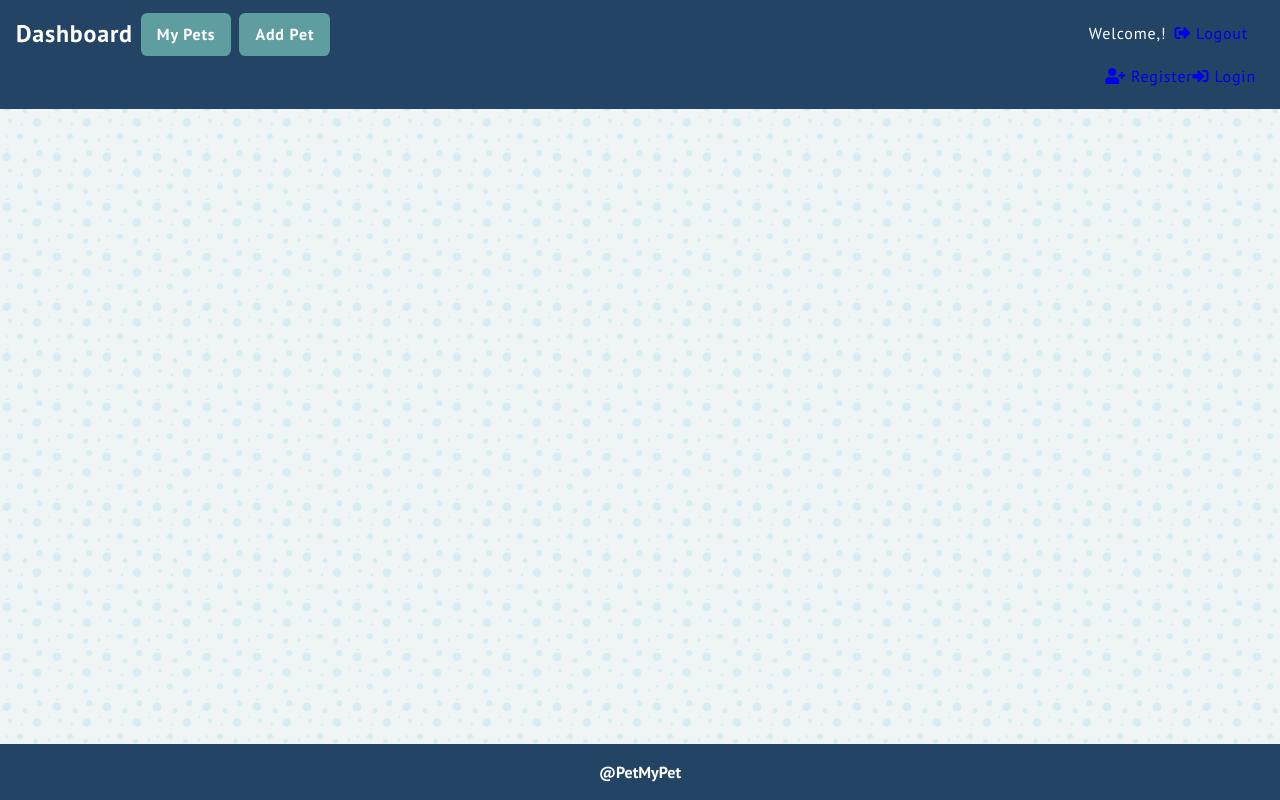
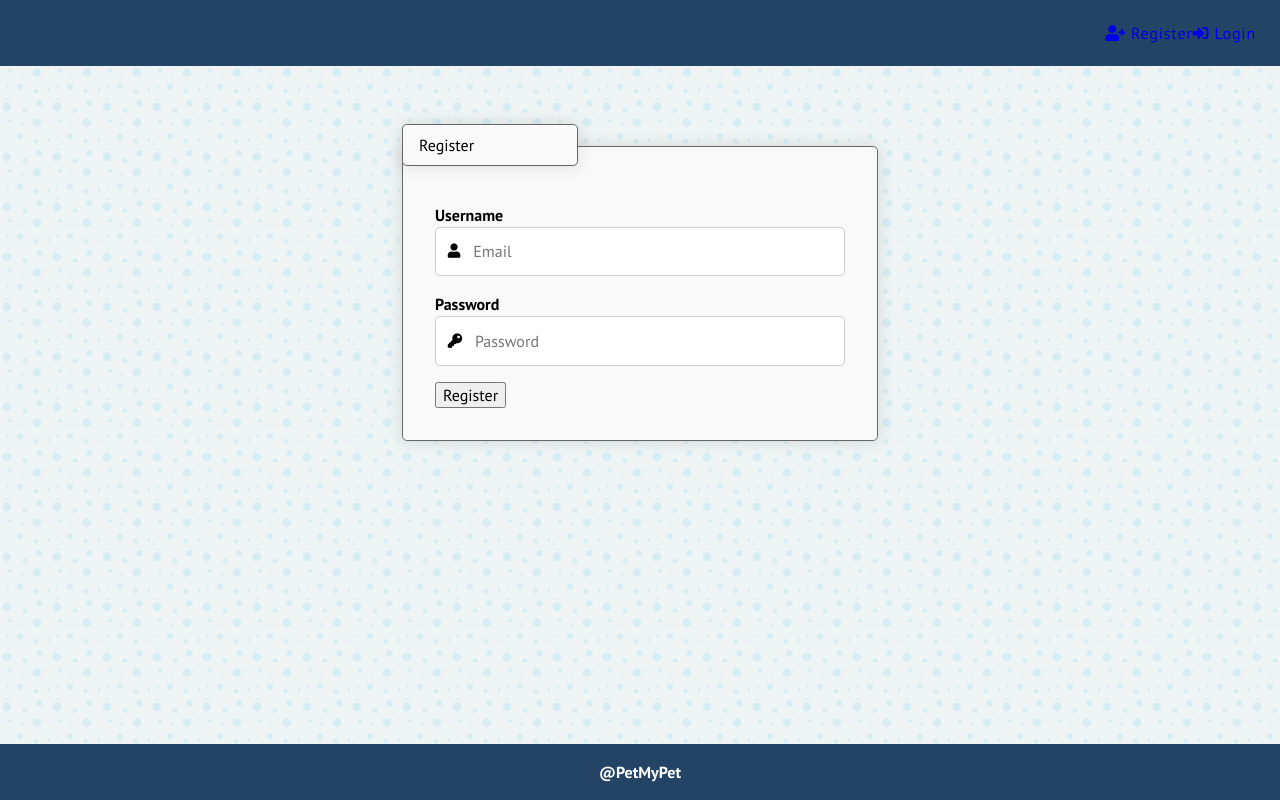
Before and after one commit to tsankovelichkov/petsApp, a React (Create React App) app in the folder client/: page /register in a window 1280 px wide. Built offline with nearby package versions, Linux system fonts and the light colour scheme; no server answers; a web font is replaced by a local one.

Commit message:
initalize firebase and updating Header component

```diff
--- a/client/src/App.js
+++ b/client/src/App.js
@@ -1,5 +1,6 @@
+import { useEffect,useState } from "react";
 import { Route, Routes } from "react-router-dom"
-import {} from 'react-router'
+import firebase from "../src/utils/firebase";
 
 
 import './App.css';
@@ -10,19 +11,40 @@ import Main from './components/Main/Main';
 import Details from "./components/Details/Details";
 import Login from "./components/Login/Login";
 import Logout from "./components/Logout/Logout";
+import Register from "./components/Register/Register";
 
 
 function App() {
 
+  const [appUser,setAppUser] = useState({})
+
+  useEffect(() => {
+    firebase.auth().onAuthStateChanged((user)=>{
+      if(user) {
+          setAppUser({
+            isAuth:true,
+            userData:user._delegate.email
+          })
+      } else {
+        setAppUser({
+          isAuth:false,
+          userData: null
+        })
+      }
+  })
+  }, []);
+
+
   return (
     <div id="container">
-      <Header />
+      <Header user={appUser} />
       <Routes>
         <Route path='/' element={<Main />}/>
         <Route path="/categories/:category" element={<Main />} />
         <Route path="/pets/details/:id" element={<Details/>} />
         <Route path="/login" element={<Login/>} />
         <Route path="/logout" element={<Logout/>} />
+        <Route path="/register" element={<Register/>} />
       </Routes>
       <Footer />
     </div>
--- a/client/src/components/Header/Header.js
+++ b/client/src/components/Header/Header.js
@@ -1,29 +1,29 @@
 import { Link } from "react-router-dom";
 
-function Header() {
+function Header({user}) {
     return (
         <>
             <header id="site-header">
                 <nav className="navbar">
 
                     <section className="navbar-dashboard">
-                        <div className="first-bar">
+                        {user.isAuth ? (<div className="first-bar">
                             <a href="#">Dashboard</a>
                             <a className="button" href="#">My Pets</a>
                             <a className="button" href="#">Add Pet</a>
-                        </div>
+                        </div>): null}
                         <div className="second-bar">
-                            <ul>
-                                <li>Welcome,!</li>
+                            {user.isAuth ? (<ul>
+                                <li>Welcome,{user.userData}!</li>
                                 <li><Link to="/logout"><i className="fas fa-sign-out-alt"></i> Logout</Link></li>
-                            </ul>
+                            </ul>):null}
                         </div>
                     </section>
                     <section className="navbar-anonymous">
-                        <ul>
+                       {user.isAuth ? null :( <ul>
                             <li><Link to="/register"><i className="fas fa-user-plus"></i> Register</Link></li>
                             <li><Link to="/login"><i className="fas fa-sign-in-alt"></i> Login</Link></li>
-                        </ul>
+                        </ul>)}
                     </section>
                 </nav>
             </header>
--- a/client/src/components/Login/Login.js
+++ b/client/src/components/Login/Login.js
@@ -1,14 +1,18 @@
 import firebase from "../../utils/firebase";
+import {useNavigate} from 'react-router-dom'
+
 
 function Login() {
 
+    let navigate = useNavigate()
+
     function onLoginSubmitHandler(e) {
         e.preventDefault()
-        let email = e.target.username.value
+        let email = e.target.email.value
         let password = e.target.password.value
 
         firebase.auth().signInWithEmailAndPassword(email,password)
-              .then(user => console.log(user))
+              .then(user => navigate('/'))
 
     }
 
@@ -19,15 +23,15 @@ function Login() {
                     <fieldset>
                         <legend>Login</legend>
                         <p className="field">
-                            <label for="username">Username</label>
+                            <label htmlFor="email">Username</label>
                             <span className="input">
-                                <input type="text" name="username" id="username" placeholder="Username" />
+                                <input type="text" name="email" id="email" placeholder="Email" />
                                 <span className="actions"></span>
                                 <i className="fas fa-user"></i>
                             </span>
                         </p>
                         <p className="field">
-                            <label for="password">Password</label>
+                            <label htmlFor="password">Password</label>
                             <span className="input">
                                 <input type="password" name="password" id="password" placeholder="Password" />
                                 <span className="actions"></span>
--- a/client/src/components/Logout/Logout.js
+++ b/client/src/components/Logout/Logout.js
@@ -8,7 +8,7 @@ function Logout(){
 
     useEffect(() => {
         firebase.auth().signOut()
-           .then(user => navigate('/'))
+           .then(user => navigate('/categories/All'))
     }, [])
 
     return null
--- a/client/src/components/Main/DashboardNavigation/DashboardNavigation.js
+++ b/client/src/components/Main/DashboardNavigation/DashboardNavigation.js
@@ -1,4 +1,4 @@
-import {NavLink,Link} from 'react-router-dom'
+import {NavLink} from 'react-router-dom'
 
 function DashboardNavigation() {
     return (
--- a/client/src/components/Register/Register.js
+++ b/client/src/components/Register/Register.js
@@ -0,0 +1,46 @@
+import firebase from '../../utils/firebase'
+import {useNavigate} from 'react-router-dom'
+
+function Register() {
+
+    let navigate = useNavigate()
+
+    function onSubmitRegisterHandler(e){
+        e.preventDefault()
+        let email = e.target.email.value
+        let password = e.target.password.value
+        firebase.auth().createUserWithEmailAndPassword(email,password)
+           .then(data => navigate('/categories/All'))
+    }
+
+    return (
+        <>
+        <section className="register" onSubmit={onSubmitRegisterHandler}>
+                <form >
+                    <fieldset>
+                        <legend>Register</legend>
+                        <p className="field">
+                            <label htmlFor="email">Username</label>
+                            <span className="input">
+                                <input type="email" name="email" id="email" placeholder="Email" />
+                                <span className="actions"></span>
+                                <i className="fas fa-user"></i>
+                            </span>
+                        </p>
+                        <p className="field">
+                            <label htmlFor="password">Password</label>
+                            <span className="input">
+                                <input type="password" name="password" id="password" placeholder="Password" />
+                                <span className="actions"></span>
+                                <i className="fas fa-key"></i>
+                            </span>
+                        </p>
+                        <input className="button" type="submit" className="submit" value="Register" />
+                    </fieldset>
+                </form>
+            </section>
+        </>
+    )
+}
+
+export default Register
--- a/client/src/utils/firebase.js
+++ b/client/src/utils/firebase.js
@@ -12,12 +12,4 @@ const firebaseConfig = {
 
 firebase.initializeApp(firebaseConfig)
 
-firebase.auth().onAuthStateChanged((user)=>{
-    if(user) {
-        console.log('levski')
-    } else {
-        console.log('sVine')
-    }
-})
-
 export default firebase
```
